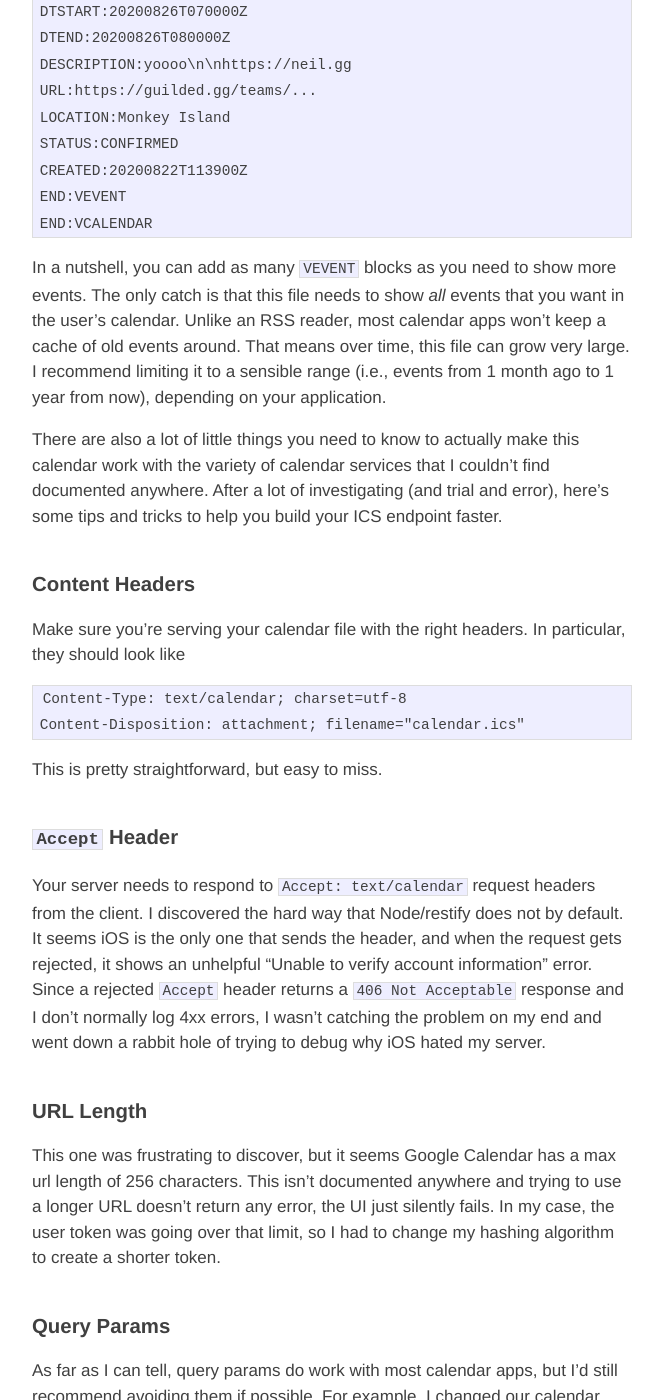
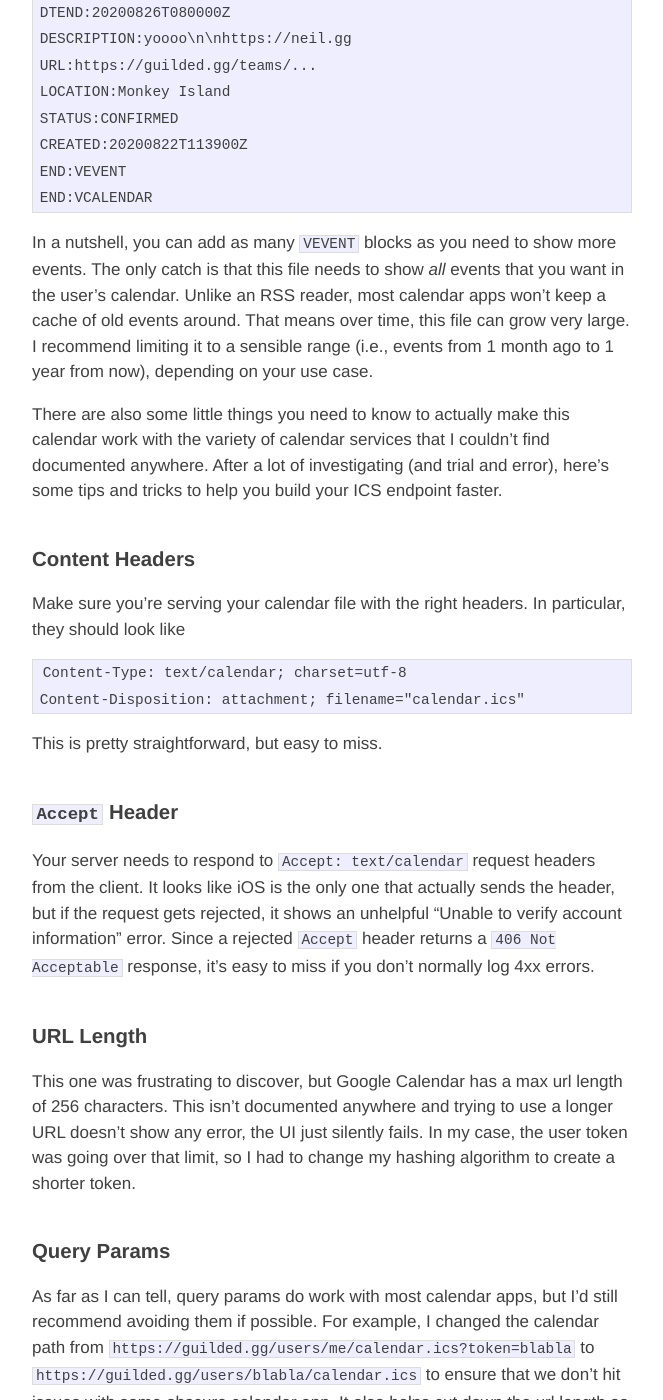
Before and after one commit to neilgupta/neilgupta.github.com, a Jekyll site: the page built from _posts/2020-09-03-building-an-ical-subscription.md, in a window 1280 px wide and 1400 px high, scrolled down 744 px. Shown: the whole window, without its empty margins (308-971 px from the left). Built offline with Jekyll 4.4.1, drawn with Linux system fonts in a browser that asks for light colours; some of the changed text lies outside the part shown.

Commit message:
update links

````diff
--- a/_layouts/post.html
+++ b/_layouts/post.html
@@ -16,7 +16,7 @@ layout: default
   <div class="contact">
     <p>
       <img src="/images/neil.jpeg" width="85" height="85" alt="Neil Gupta" />
-      <b>Neil Gupta</b> is the founder of <a href="https://www.hiome.com" target="_blank" title="Rethink what your home can do">Hiome</a>, where he is working to change how we use our homes. He loves talking about technology, cognitive psychology, and UX design. He grew up in the Bay Area but hosts game nights and eats enchiladas in Chicago now. <a href="/">Learn more.</a>
+      <b>Neil Gupta</b> loves talking about technology, cognitive psychology, and UX design. He grew up in the Bay Area but hosts game nights and eats enchiladas in Chicago now. <a href="/">Learn more.</a>
     </p>
   </div>
   <div class="clear">&nbsp;</div>
--- a/_posts/2020-09-03-building-an-ical-subscription.md
+++ b/_posts/2020-09-03-building-an-ical-subscription.md
@@ -6,7 +6,7 @@ location: Chicago
 
 I recently wanted to sync events between [Guilded](https://guilded.gg) and my personal calendar. The simplest solution is to generate an [iCalendar](https://en.wikipedia.org/wiki/ICalendar) file that is served from a personal endpoint for each user. When they subscribe, their calendar app basically acts like an RSS reader and periodically checks the endpoint for the latest list of events.
 
-There are plenty of libraries in your chosen language to generate the `.ics` file itself, and the spec is simple enough that you could even generate it by hand. I won't dive into generating the ICS file itself, but here's a sample with a single event:
+There are plenty of libraries in your chosen language to generate the `.ics` file, and the spec is simple enough that you could even generate it by hand. Here's a sample with a single event:
 
 ```
 BEGIN:VCALENDAR
@@ -31,9 +31,9 @@ END:VEVENT
 END:VCALENDAR
 ```
 
-In a nutshell, you can add as many `VEVENT` blocks as you need to show more events. The only catch is that this file needs to show _all_ events that you want in the user's calendar. Unlike an RSS reader, most calendar apps won't keep a cache of old events around. That means over time, this file can grow very large. I recommend limiting it to a sensible range (i.e., events from 1 month ago to 1 year from now), depending on your application.
+In a nutshell, you can add as many `VEVENT` blocks as you need to show more events. The only catch is that this file needs to show _all_ events that you want in the user's calendar. Unlike an RSS reader, most calendar apps won't keep a cache of old events around. That means over time, this file can grow very large. I recommend limiting it to a sensible range (i.e., events from 1 month ago to 1 year from now), depending on your use case.
 
-There are also a lot of little things you need to know to actually make this calendar work with the variety of calendar services that I couldn't find documented anywhere. After a lot of investigating (and trial and error), here's some tips and tricks to help you build your ICS endpoint faster.
+There are also some little things you need to know to actually make this calendar work with the variety of calendar services that I couldn't find documented anywhere. After a lot of investigating (and trial and error), here's some tips and tricks to help you build your ICS endpoint faster.
 
 ## Content Headers
 
@@ -48,18 +48,18 @@ This is pretty straightforward, but easy to miss.
 
 ## `Accept` Header
 
-Your server needs to respond to `Accept: text/calendar` request headers from the client. I discovered the hard way that Node/restify does not by default. It seems iOS is the only one that sends the header, and when the request gets rejected, it shows an unhelpful "Unable to verify account information" error. Since a rejected `Accept` header returns a `406 Not Acceptable` response and I don't normally log 4xx errors, I wasn't catching the problem on my end and went down a rabbit hole of trying to debug why iOS hated my server.
+Your server needs to respond to `Accept: text/calendar` request headers from the client. It looks like iOS is the only one that actually sends the header, but if the request gets rejected, it shows an unhelpful "Unable to verify account information" error. Since a rejected `Accept` header returns a `406 Not Acceptable` response, it's easy to miss if you don't normally log 4xx errors.
 
 ## URL Length
 
-This one was frustrating to discover, but it seems Google Calendar has a max url length of 256 characters. This isn't documented anywhere and trying to use a longer URL doesn't return any error, the UI just silently fails. In my case, the user token was going over that limit, so I had to change my hashing algorithm to create a shorter token.
+This one was frustrating to discover, but Google Calendar has a max url length of 256 characters. This isn't documented anywhere and trying to use a longer URL doesn't show any error, the UI just silently fails. In my case, the user token was going over that limit, so I had to change my hashing algorithm to create a shorter token.
 
 ## Query Params
 
-As far as I can tell, query params do work with most calendar apps, but I'd still recommend avoiding them if possible. For example, I changed our calendar URL from `https://guilded.gg/users/me/calendar.ics?token=blabla` to `https://guilded.gg/users/blabla/calendar.ics` to ensure that we don't hit issues with some obscure calendar app. It also helps cut down the url length as a bonus.
+As far as I can tell, query params do work with most calendar apps, but I'd still recommend avoiding them if possible. For example, I changed the calendar path from `https://guilded.gg/users/me/calendar.ics?token=blabla` to `https://guilded.gg/users/blabla/calendar.ics` to ensure that we don't hit issues with some obscure calendar app. It also helps cut down the url length as a bonus.
 
-## Local Testing
+## Testing
 
-It turns out the Apple Calendar on macOS is the most forgiving and works exactly like your browser. It'll happily sync any valid ICS file without any of the setup above. That means you definitely want to test your endpoint with iOS, Google Calendar, and Outlook directly. I recommend using something like [ngrok](https://ngrok.com) to quickly test your local endpoint. As a bonus, it includes a detailed dashboard at `http://localhost:4040` for viewing request headers and replaying requests to make debugging _much_ easier. This is how I resolved the 406 error above and wish I'd known about the dashboard sooner!
+It turns out the Apple Calendar on macOS is the most forgiving and works exactly like your browser. It'll happily sync any valid ICS file without any of the setup above. That means you definitely want to test your endpoint with other apps directly, especially iOS, Google Calendar, and Outlook. I recommend using something like [ngrok](https://ngrok.com) to quickly test your local endpoint. As a bonus, it includes a detailed dashboard at `http://localhost:4040` for viewing request headers and replaying requests to make debugging _much_ easier. This is how I resolved the 406 error above!
 
 ![ngrok](/post_files/ngrok.png)
````
Also changed, not shown: built.md (added, +58 -0 lines), index.html (+4 -4 lines).
